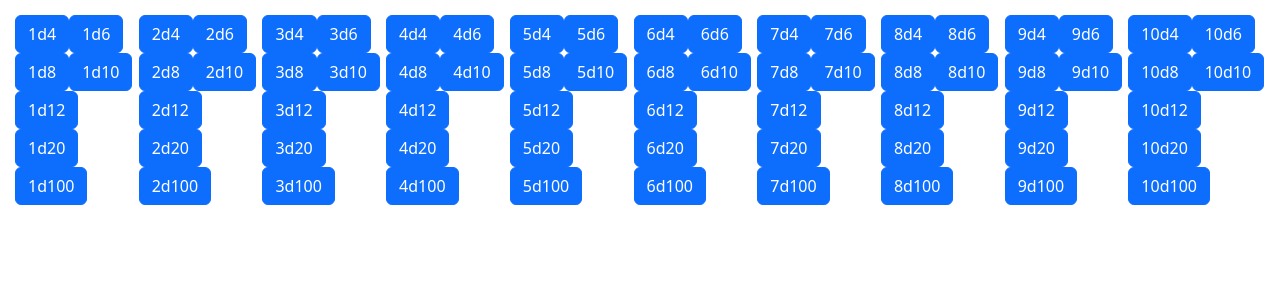
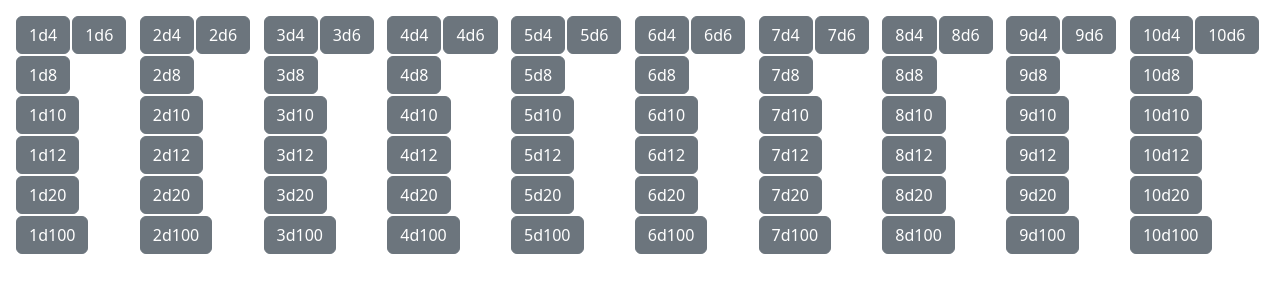
Before and after one commit to tmnrwd/dice-roller-2, a Next.js app: page / in a window 1280 px wide. Shown: the top 300 px of the page. Built offline with nearby package versions, Linux system fonts and the light colour scheme.

Commit message:
button spacing

```diff
--- a/src/app/globals.css
+++ b/src/app/globals.css
@@ -10,3 +10,7 @@
     padding: 15px;
     gap: 5px;
 }
+
+.button-spacing{
+  margin: 1px;
+}
--- a/src/app/page.tsx
+++ b/src/app/page.tsx
@@ -30,7 +30,7 @@ function dieButtonEventHandler( quantity: number, sides: number):any {
 
 function MyButton( key:string , quantity:number, sides:number) {
   return (
-    <Button variant="primary" key={key} onClick={()=>dieButtonEventHandler(quantity, sides)}>{quantity}d{sides}</Button>
+    <Button className="button-spacing" variant="secondary" key={key} onClick={()=>dieButtonEventHandler(quantity, sides)}>{quantity}d{sides}</Button>
   );
 }
 
```
